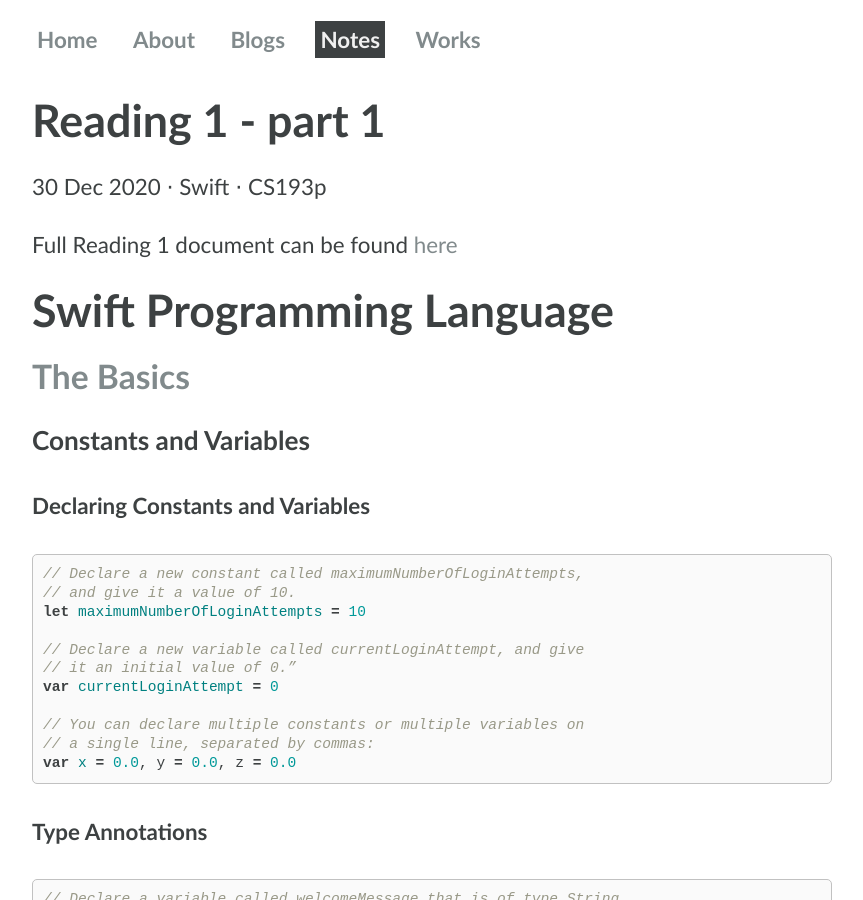
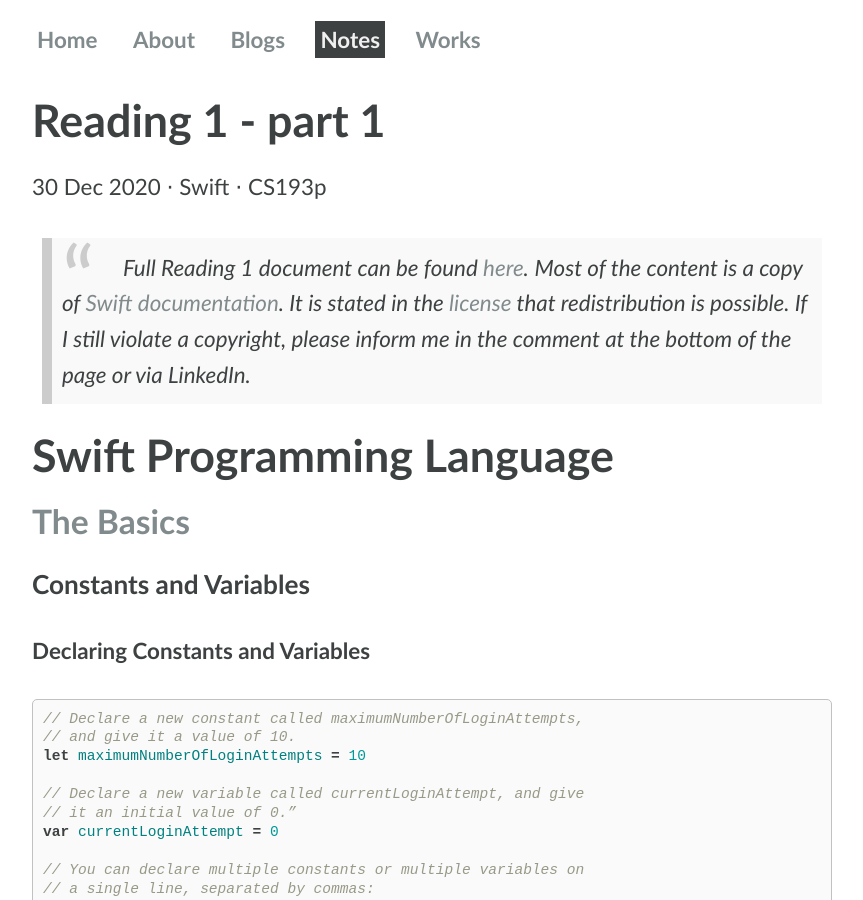
Before and after one commit to FangLinHe/FangLinHe.github.io, a Jekyll site: the page built from notes/Swift/CS193p/_posts/2020-12-30-reading-1-part-1.md, in a window 1280 px wide and 900 px high. Shown: the whole window, without its empty margins (208-1071 px from the left). Built offline with Jekyll 4.4.1, drawn with Linux system fonts in a browser that asks for light colours; comment, search, counter and statistics services are not loaded.

Commit message:
Update copyright information

```diff
--- a/notes/Swift/CS193p/_posts/2020-12-30-reading-1-part-1.md
+++ b/notes/Swift/CS193p/_posts/2020-12-30-reading-1-part-1.md
@@ -4,7 +4,9 @@
 date: 2020-12-30
 ---
 
-Full Reading 1 document can be found [here](https://cs193p.sites.stanford.edu/sites/g/files/sbiybj16636/files/media/file/r1.pdf)
+> Full Reading 1 document can be found [here](https://cs193p.sites.stanford.edu/sites/g/files/sbiybj16636/files/media/file/r1.pdf).
+>
+> Most of the content is a copy of [Swift documentation](https://swift.org/documentation/). It is stated in the [license](https://swift.org/LICENSE.txt) that redistribution is possible. If I still violate a copyright, please inform me in the comment at the bottom of the page or via LinkedIn.
 
 # Swift Programming Language
 
```
Also changed, not shown: notes/Swift/CS193p/_posts/2020-12-31-reading-1-part-2.md (+3 -1 lines), notes/Swift/CS193p/_posts/2021-01-01-reading-1-part-3.md (+3 -1 lines), notes/Swift/CS193p/_posts/2021-01-02-reading-1-part-4.md (+3 -1 lines).
